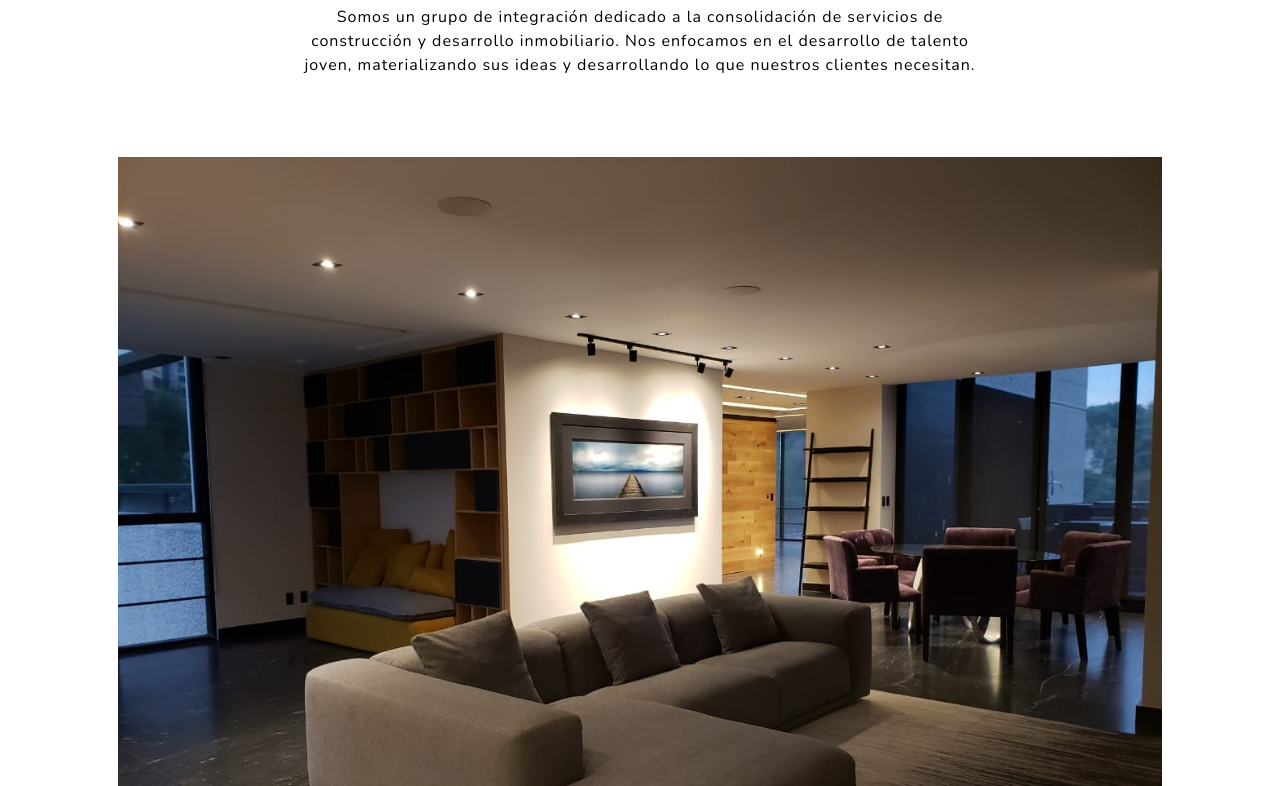
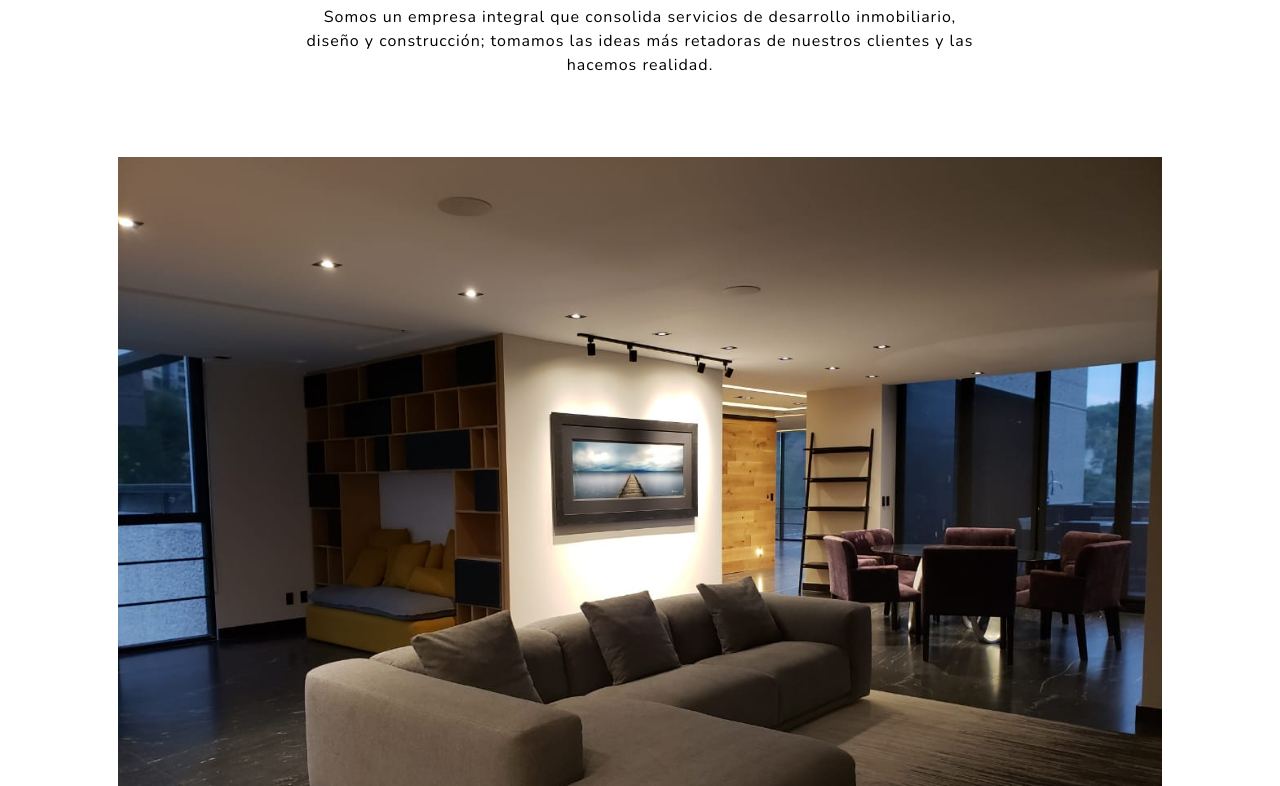
Before and after one commit to Genarohp7/GPX-Development, a plain HTML site: page nosotros.html in a window 1280 px wide. Shown: the part 227-1013 px from the top of the page. Drawn offline with nearby package versions, Linux system fonts and the light colour scheme.

Commit message:
new content on section nosotros

```diff
--- a/nosotros.html
+++ b/nosotros.html
@@ -106,10 +106,9 @@
           <div class="col-lg-8">
             <h2 class="text-white mb-4">Quienes somos</h2>
             <p class="text-white-50">
-              Somos un grupo de integración dedicado a la consolidación de
-              servicios de construcción y desarrollo inmobiliario. Nos enfocamos
-              en el desarrollo de talento joven, materializando sus ideas y
-              desarrollando lo que nuestros clientes necesitan.
+              Somos un empresa integral que consolida servicios de desarrollo
+              inmobiliario, diseño y construcción; tomamos las ideas más
+              retadoras de nuestros clientes y las hacemos realidad.
               <!-- <a href="https://startbootstrap.com/theme/grayscale/"
               >the preview page.</a
             > -->
```
